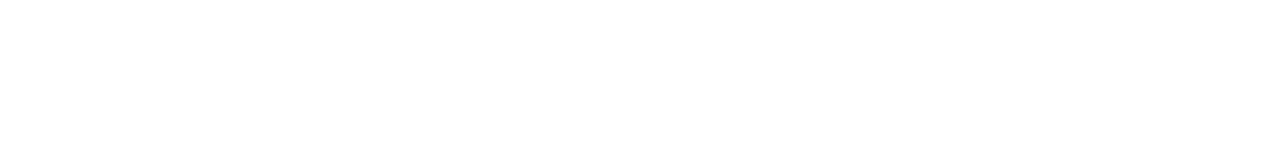
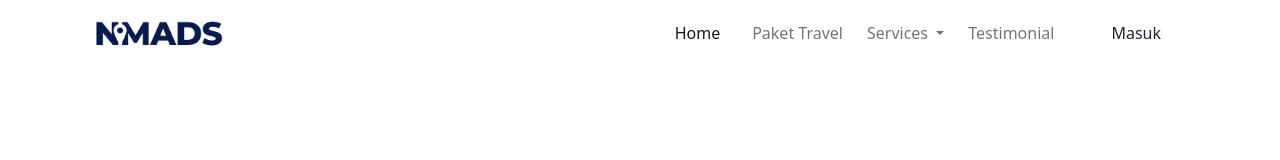
Before and after one commit to chrystalio/Nomads-frontend, a plain HTML site: page index.html in a window 1280 px wide. Drawn offline with Linux system fonts and the light colour scheme.

Commit message:
Add navbar, logo and navbar styling

```diff
--- a/frontend/styles/main.scss
+++ b/frontend/styles/main.scss
@@ -0,0 +1,5 @@
+.navbar-brand {
+  img {
+    max-height: 40px;
+  }
+}
--- a/index.html
+++ b/index.html
@@ -7,9 +7,57 @@
     <meta http-equiv="X-UA-Compatible" content="ie=edge">
     <title>Document</title>
     <link rel="stylesheet" href="frontend/libraries/bootstrap/css/bootstrap.css">
+    <link rel="stylesheet" href="frontend/styles/main.css">
 </head>
 <body>
+<div class="container">
+    <nav class="navbar navbar-expand-lg navbar-light bg-white">
+        <div class="container-fluid">
+            <a class="navbar-brand" href="#">
+                <img src="frontend/images/logo.png" alt="">
+            </a>
+            <button class="navbar-toggler" type="button" data-bs-toggle="collapse" data-bs-target="#navbarNavDropdown" aria-controls="navbarNavDropdown" aria-expanded="false" aria-label="Toggle navigation">
+                <span class="navbar-toggler-icon"></span>
+            </button>
+            <div class="collapse navbar-collapse" id="navbarNavDropdown">
+                <ul class="navbar-nav ms-auto me-3">
+                    <li class="nav-item mx-md-2">
+                        <a class="nav-link active" aria-current="page" href="#">Home</a>
+                    </li>
+                    <li class="nav-item mx-md-2">
+                        <a class="nav-link" href="#">Paket Travel</a>
+                    </li>
+                    <li class="nav-item dropdown">
+                        <a class="nav-link dropdown-toggle" href="#" id="navbarDropdownMenuLink" role="button" data-bs-toggle="dropdown" aria-expanded="false">
+                            Services
+                        </a>
+                        <ul class="dropdown-menu" aria-labelledby="navbarDropdownMenuLink">
+                            <li><a class="dropdown-item" href="#">Action</a></li>
+                            <li><a class="dropdown-item" href="#">Another action</a></li>
+                            <li><a class="dropdown-item" href="#">Something else here</a></li>
+                        </ul>
+                    </li>
+                    <li class="nav-item mx-md-2">
+                        <a class="nav-link" href="#">Testimonial</a>
+                    </li>
+                </ul>
+                <!-- Mobile Button -->
+                <form action="" class="form-inline d-sm-block d-md-none">
+                    <button class="btn btn-login btn-navbar-right my-sm-0 px-4 my-2">
+                        Masuk
+                    </button>
+                </form>
+                <!-- Desktop Button -->
+                <form action="" class="form-inline my-2 my-lg-0 d-none d-md-block">
+                    <button class="btn btn-login btn-navbar-right my-2 my-sm-0 px-4">
+                        Masuk
+                    </button>
+                </form>
+            </div>
+        </div>
+    </nav>
+</div>
 <script src="frontend/libraries/jquery/jquery-3.6.1.min.js"></script>
-<script src="frontend/libraries/bootstrap/js/bootstrap.js"></script>
+<script src="frontend/libraries/bootstrap/js/bootstrap.bundle.js"></script>
 </body>
 </html>
```
Also changed, not shown: frontend/images/logo.png (added), frontend/images/logo@2x.png (added), frontend/styles/main.css (added), 1 other file.
